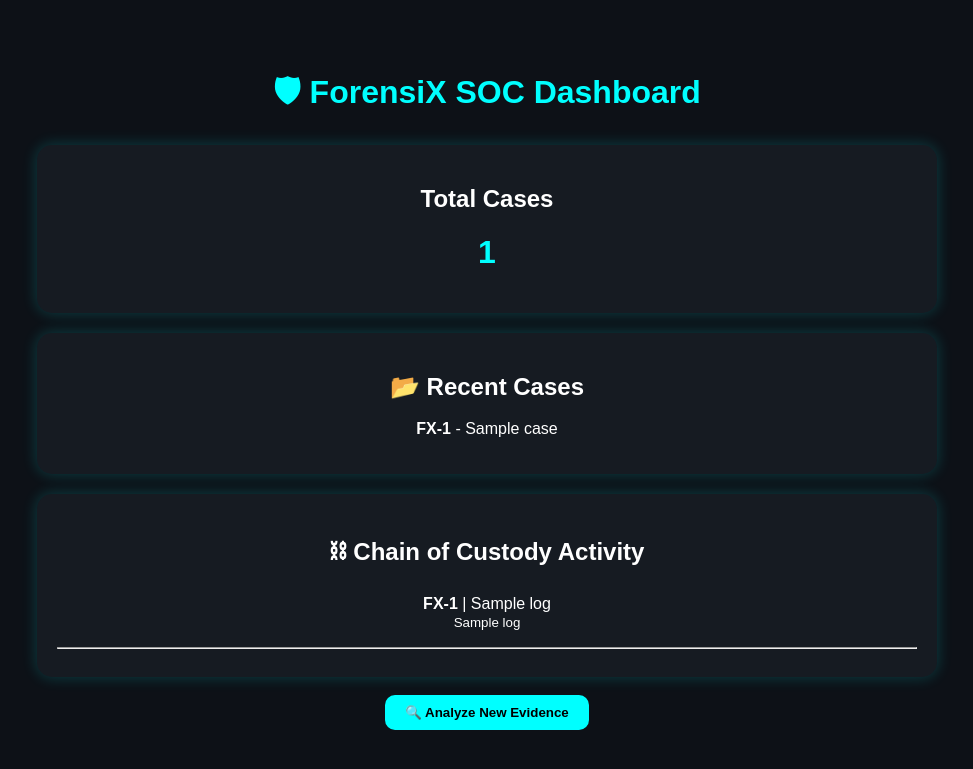
After one commit to divyankakirola03/ForensiX-Digital-Forensics-Platform, a Flask app: template templates/dashboard.html in a window 1280 px wide. The commit adds this page. Shown: the top 769 px of the page, without its empty margins (153-1126 px from the left). Run offline with Flask 3, Linux system fonts and the light colour scheme; the template is opened without the code that fills it: most values are stand-ins (such as "Sample title", 1, 10 or a date in 2020).

Commit message:
Added dashboard and chain of custody

```diff
--- a/app.py
+++ b/app.py
@@ -3,11 +3,17 @@ from modules.hashing import generate_hashes
 from modules.metadata import get_metadata
 from modules.exif_analyzer import extract_exif
 from modules.report_generator import generate_report
+
 from modules.database import (
     init_db,
     save_evidence,
-    find_duplicate
+    find_duplicate,
+    get_total_cases,
+    get_recent_cases,
+    add_custody_log,
+    get_recent_activity
 )
+
 import os
 
 app = Flask(__name__)
@@ -21,6 +27,23 @@ app.config['UPLOAD_FOLDER'] = UPLOAD_FOLDER
 @app.route('/')
 def home():
     return render_template('index.html')
+
+
+@app.route('/dashboard')
+def dashboard():
+
+    total_cases = get_total_cases()
+
+    recent_cases = get_recent_cases()
+
+    recent_activity = get_recent_activity()
+
+    return render_template(
+        'dashboard.html',
+        total_cases=total_cases,
+        recent_cases=recent_cases,
+        recent_activity=recent_activity
+    )
 
 
 @app.route('/upload', methods=['POST'])
@@ -64,11 +87,43 @@ def upload_file():
             metadata['created']
         )
 
+        # Chain of Custody Logs
+
+        add_custody_log(
+            case_id,
+            "Evidence Uploaded"
+        )
+
+        add_custody_log(
+            case_id,
+            "MD5 Hash Generated"
+        )
+
+        add_custody_log(
+            case_id,
+            "SHA256 Hash Generated"
+        )
+
+        add_custody_log(
+            case_id,
+            "Metadata Extracted"
+        )
+
+        add_custody_log(
+            case_id,
+            "EXIF Analysis Completed"
+        )
+
         generate_report(
             case_id,
             metadata,
             hashes,
             exif
+        )
+
+        add_custody_log(
+            case_id,
+            "PDF Report Generated"
         )
 
         return render_template(
--- /dev/null
+++ b/templates/dashboard.html
@@ -0,0 +1,101 @@
+<!DOCTYPE html>
+<html lang="en">
+
+<head>
+
+    <meta charset="UTF-8">
+
+    <meta name="viewport"
+          content="width=device-width, initial-scale=1.0">
+
+    <title>ForensiX Dashboard</title>
+
+    <link rel="stylesheet"
+          href="{{ url_for('static',
+          filename='css/style.css') }}">
+
+</head>
+
+<body>
+
+<div class="container">
+
+    <h1>🛡 ForensiX SOC Dashboard</h1>
+
+    <div class="card">
+
+        <h2>Total Cases</h2>
+
+        <h1>{{ total_cases }}</h1>
+
+    </div>
+
+    <div class="card">
+
+        <h2>📂 Recent Cases</h2>
+
+        {% for case in recent_cases %}
+
+            <p>
+
+                <strong>
+                    FX-{{ case[0] }}
+                </strong>
+
+                -
+
+                {{ case[1] }}
+
+            </p>
+
+        {% endfor %}
+
+    </div>
+
+    <div class="card">
+
+        <h2>⛓ Chain of Custody Activity</h2>
+
+        {% for log in recent_activity %}
+
+            <p>
+
+                <strong>
+                    FX-{{ log[0] }}
+                </strong>
+
+                |
+
+                {{ log[1] }}
+
+                <br>
+
+                <small>
+                    {{ log[2] }}
+                </small>
+
+            </p>
+
+            <hr>
+
+        {% endfor %}
+
+    </div>
+
+    <br>
+
+    <a href="/">
+
+        <button>
+
+            🔍 Analyze New Evidence
+
+        </button>
+
+    </a>
+
+</div>
+
+</body>
+
+</html>
```
Also changed, not shown: templates/report.html (+7 -3 lines).
